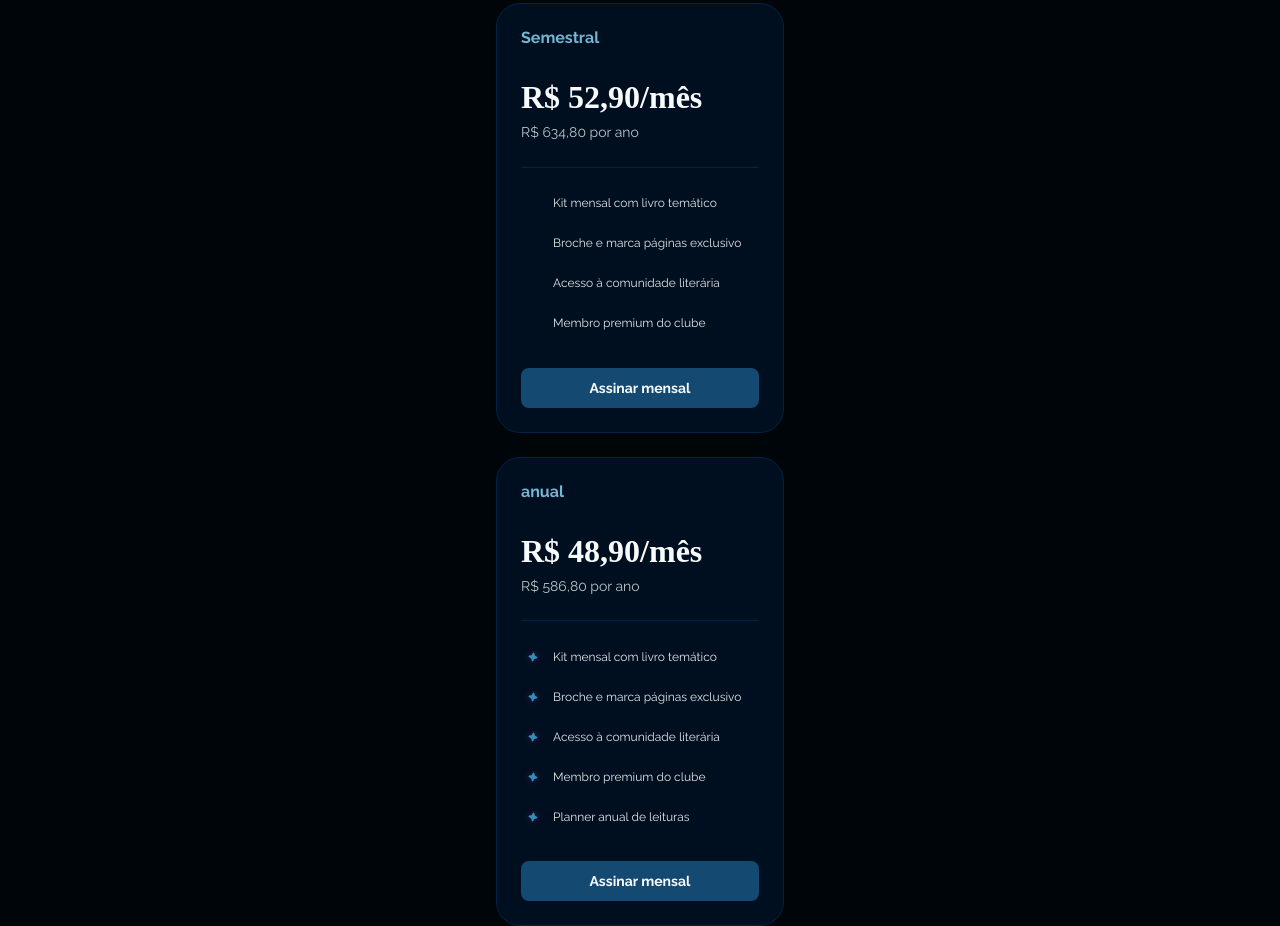
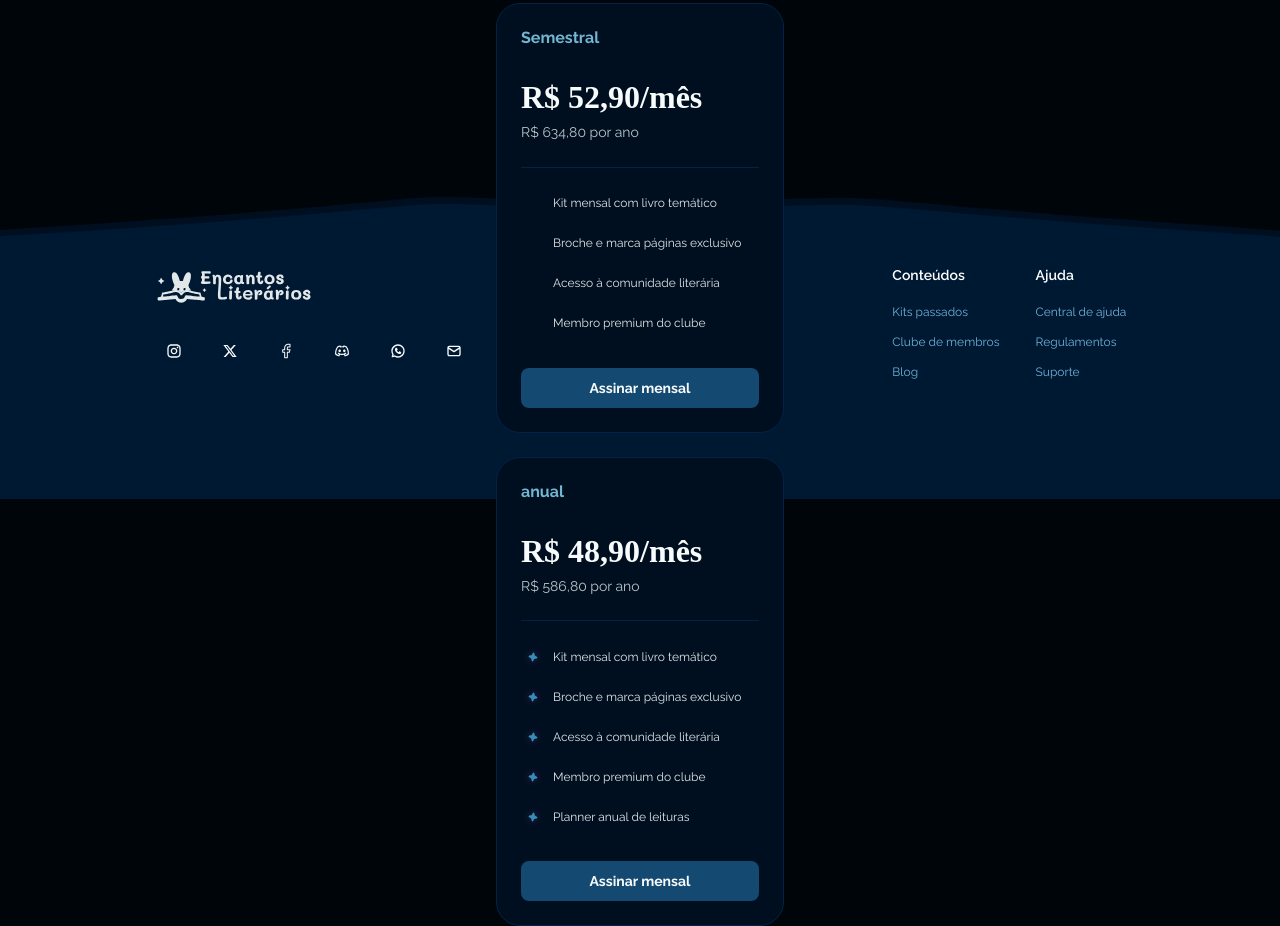
Before and after one commit to Andreizinho/Encantos-literarios, a plain HTML site: page index.html in a window 1280 px wide. Shown: the part 3545-4471 px from the top of the page. Drawn offline with Linux system fonts and the light colour scheme.

Commit message:
finalizing footer

```diff
--- a/index.html
+++ b/index.html
@@ -120,7 +120,34 @@
         </div>
       </div>
    </section>
+   <section class="bg">
+  <div class="footer-brand">
+    <img src="./assets/logo-horizontal.svg" alt="Encantos Literários" class="footer-logo">
+    <div class="social">
+      <a class="icon" href="#"><img src="./assets/instagram.svg" alt="Instagram"></a>
+      <a class="icon" href="#"><img src="./assets/twitter.svg" alt="Twitter"></a>
+      <a class="icon" href="#"><img src="./assets/facebook.svg" alt="Facebook"></a>
+      <a class="icon" href="#"><img src="./assets/discord.svg" alt="Discord"></a>
+      <a class="icon" href="#"><img src="./assets/whatsapp.svg" alt="WhatsApp"></a>
+      <a class="icon" href="#"><img src="./assets/mail.svg" alt="E-mail"></a>
+    </div>
+  </div>
 
+  <div class="footer-links">
+    <div class="footer-col grid gap-1">
+      <h3>Conteúdos</h3>
+      <a href="#">Kits passados</a>
+      <a href="#">Clube de membros</a>
+      <a href="#">Blog</a>
+    </div>
+    <div class="footer-col grid gap-1">
+      <h3>Ajuda</h3>
+      <a href="#">Central de ajuda</a>
+      <a href="#">Regulamentos</a>
+      <a href="#">Suporte</a>
+    </div>
+  </div>
+</section>
 </body>
 
 </html>
--- /dev/null
+++ b/style/footer.css
@@ -0,0 +1,95 @@
+section.bg {
+  background-image: url(../assets/book-trace-background.png);
+  background-repeat: no-repeat;
+  background-position: center top;
+  background-size: cover;
+  width: 100%;
+  min-height: 16rem;
+}
+
+section.bg {
+  background-color: transparent;
+  margin-top: 0;
+}
+
+section.bg > .container {
+  max-width: 1440px;
+  margin-inline: auto;
+}
+
+.bg {
+  display: flex;
+  justify-content: space-between;
+  align-items: flex-start;
+  padding: 70px 12% 120px;
+  background-color: #001a2e;
+  font-family: "Raleway", sans-serif;
+}
+
+.footer-brand {
+  display: flex;
+  flex-direction: column;
+  gap: 24px;
+}
+
+.footer-logo {
+  width: 160px;
+}
+
+.social {
+  display: flex;
+  gap: 16px;
+}
+
+.social img {
+  width: 16px;
+  height: 16px;
+  display: block;
+}
+
+.footer-links {
+  display: flex;
+  gap: 36px;
+}
+
+.footer-col h3 {
+  margin: 0 0 6px;
+  font-size: 14px;
+  font-weight: 600;
+  color: #fff;
+}
+
+.footer-col a {
+  font-size: 12px;
+  color: #6fb1d9;
+  text-decoration: none;
+}
+
+a.icon {
+  width: 2.5rem;
+  height: 2.5rem;
+  display: flex;
+  align-items: center;
+  justify-content: center;
+  border-radius: 5rem;
+  position: relative;
+  isolation: isolate;
+
+  &:hover::before {
+    scale: 1;
+  }
+
+  &::before {
+    content: "";
+    width: inherit;
+    height: inherit;
+    border-radius: inherit;
+    background: var(--text-label);
+    position: absolute;
+    top: 0;
+    left: 0;
+    z-index: -1;
+    scale: 0;
+    transition: scale 200ms;
+  }
+}
--- a/style/index.css
+++ b/style/index.css
@@ -4,3 +4,4 @@
 @import url(main.css);
 @import url(book.css);
 @import url(card.css);
+@import url(footer.css);
```
